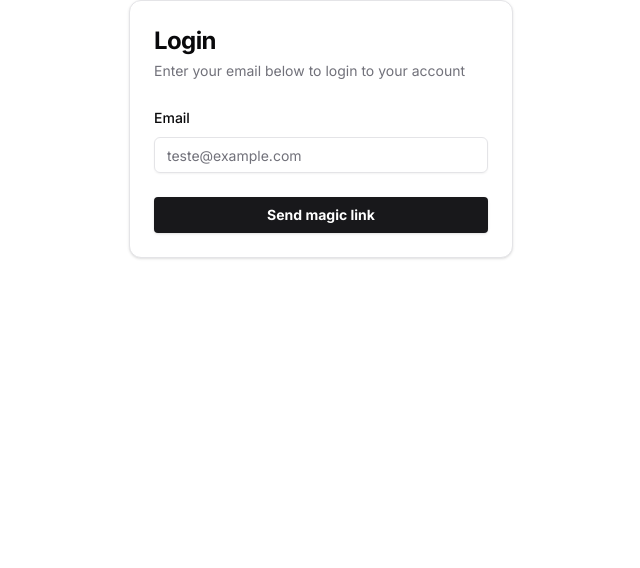
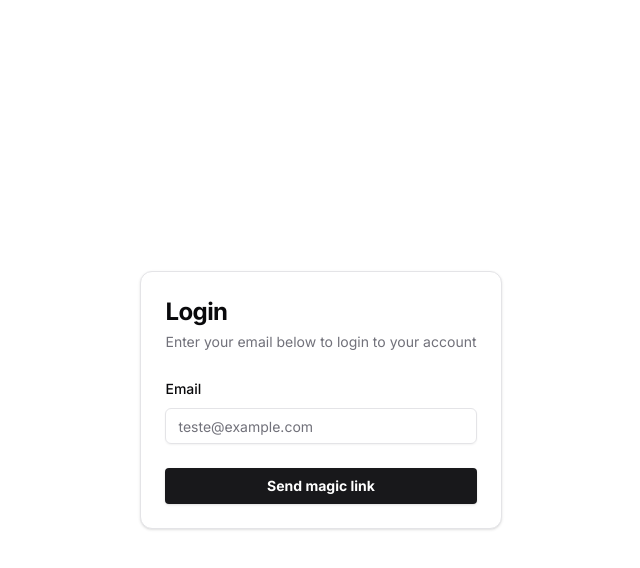
Before and after one commit to Flaviojcf/next-actions, a Next.js app: page /auth in a window 1280 px wide. Shown: the top 568 px of the page, without its empty margins (319-959 px from the left). Built offline with nearby package versions, Linux system fonts and the light colour scheme.

Commit message:
refactor: Add some class to auth page

```diff
--- a/src/app/(pages)/auth/page.tsx
+++ b/src/app/(pages)/auth/page.tsx
@@ -2,7 +2,7 @@ import { AuthForm } from './_components/auth-form'
 
 export default function Page() {
   return (
-    <div>
+    <div className="flex h-screen items-center">
       <AuthForm />
     </div>
   )
```
